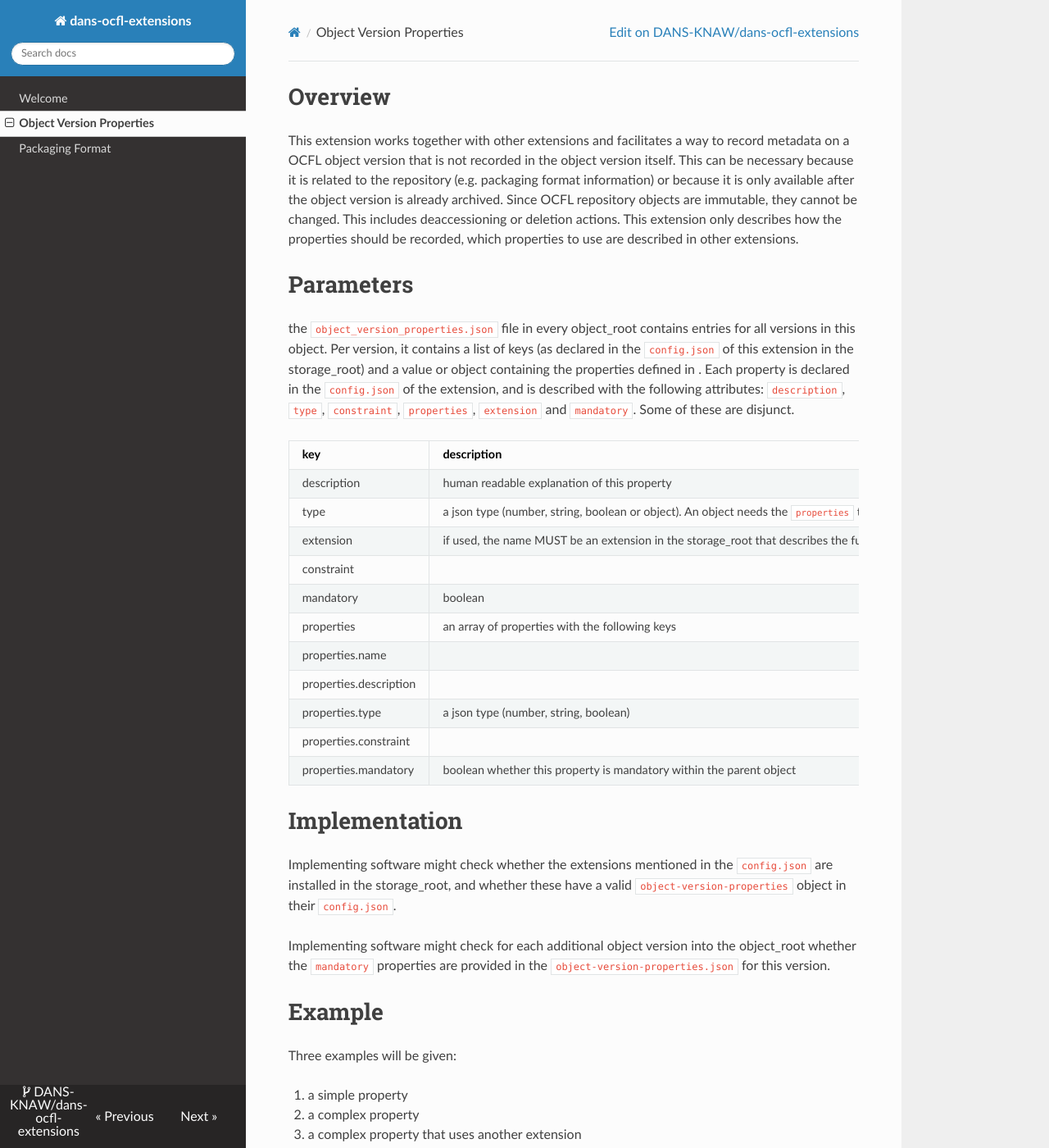
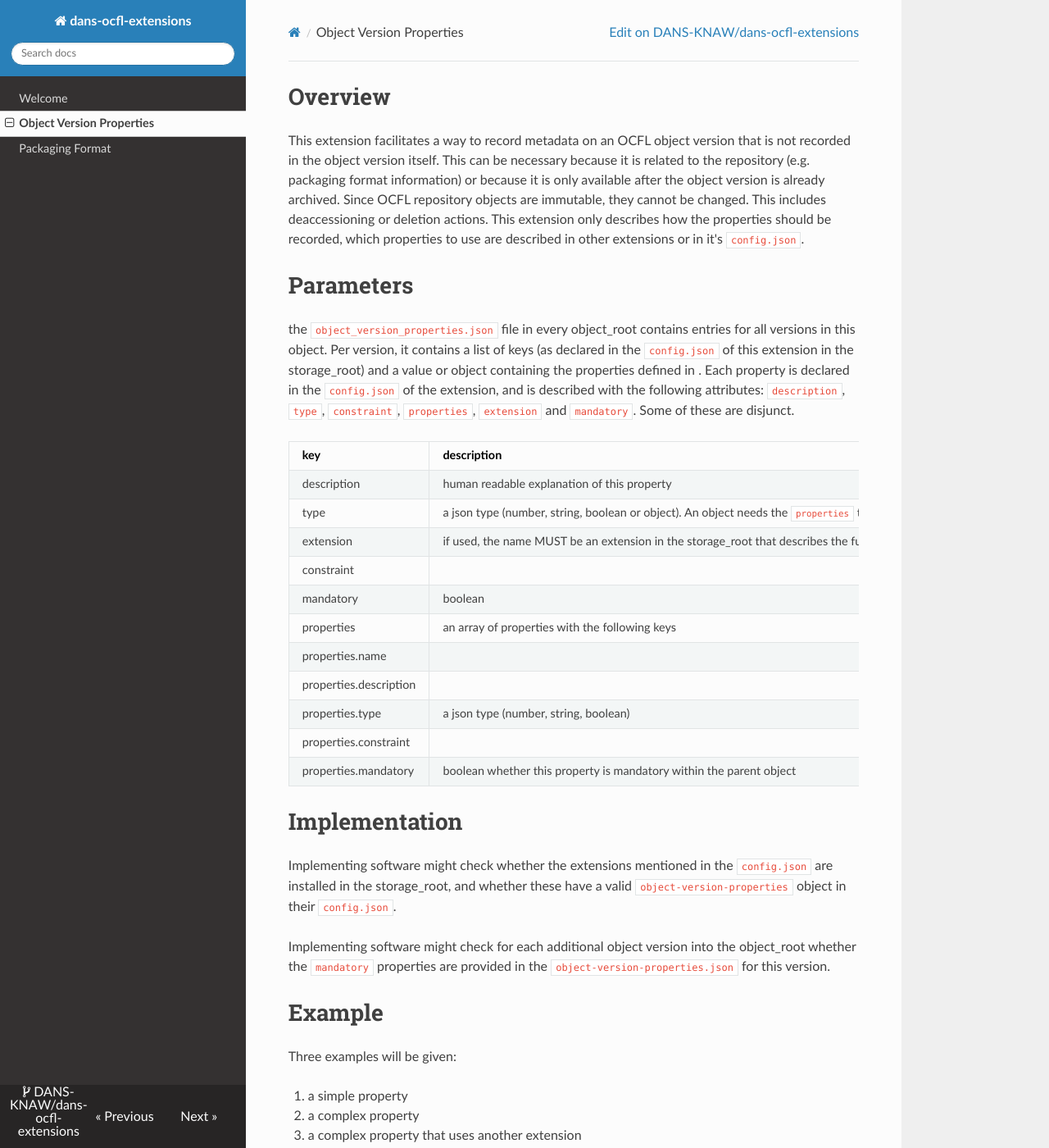
Before and after one commit to DANS-KNAW/dans-ocfl-extensions, an MkDocs documentation site: the page built from docs/object-version-properties/object-version-properties.md, in a window 1280 px wide and 1400 px high. Shown: the whole window at 82% size. Built offline with MkDocs 1.6.1, drawn with Linux system fonts in a browser that asks for light colours; nearby versions of some CDN libraries; some of the changed text lies outside the part shown.

Commit message:
Clarify that the object-version-properties can be used without other extensions

```diff
--- a/docs/object-version-properties/object-version-properties.md
+++ b/docs/object-version-properties/object-version-properties.md
@@ -1,7 +1,7 @@
 # Overview
-This extension works together with other extensions and facilitates a way to record metadata on a OCFL object version that is not recorded in the object version itself. This can be necessary because it is related to the repository (e.g. packaging format information) or because it is only available after the object version is already archived. Since OCFL repository objects are immutable, they cannot be changed.
+This extension facilitates a way to record metadata on an OCFL object version that is not recorded in the object version itself. This can be necessary because it is related to the repository (e.g. packaging format information) or because it is only available after the object version is already archived. Since OCFL repository objects are immutable, they cannot be changed.
 This includes deaccessioning or deletion actions.
-This extension only describes how the properties should be recorded, which properties to use are described in other extensions.
+This extension only describes how the properties should be recorded, which properties to use are described in other extensions or in it's `config.json`.
 
 # Parameters
 the `object_version_properties.json` file in every object_root contains entries for all versions in this object. Per version, it contains a list of keys (as declared in the `config.json` of this extension in the storage_root) and a value or object containing the properties defined in . Each property is declared in the `config.json` of the extension, and is described with the following attributes:
```
Also changed, not shown: other parts of docs/object-version-properties/object-version-properties.md (+2 -2 lines).
